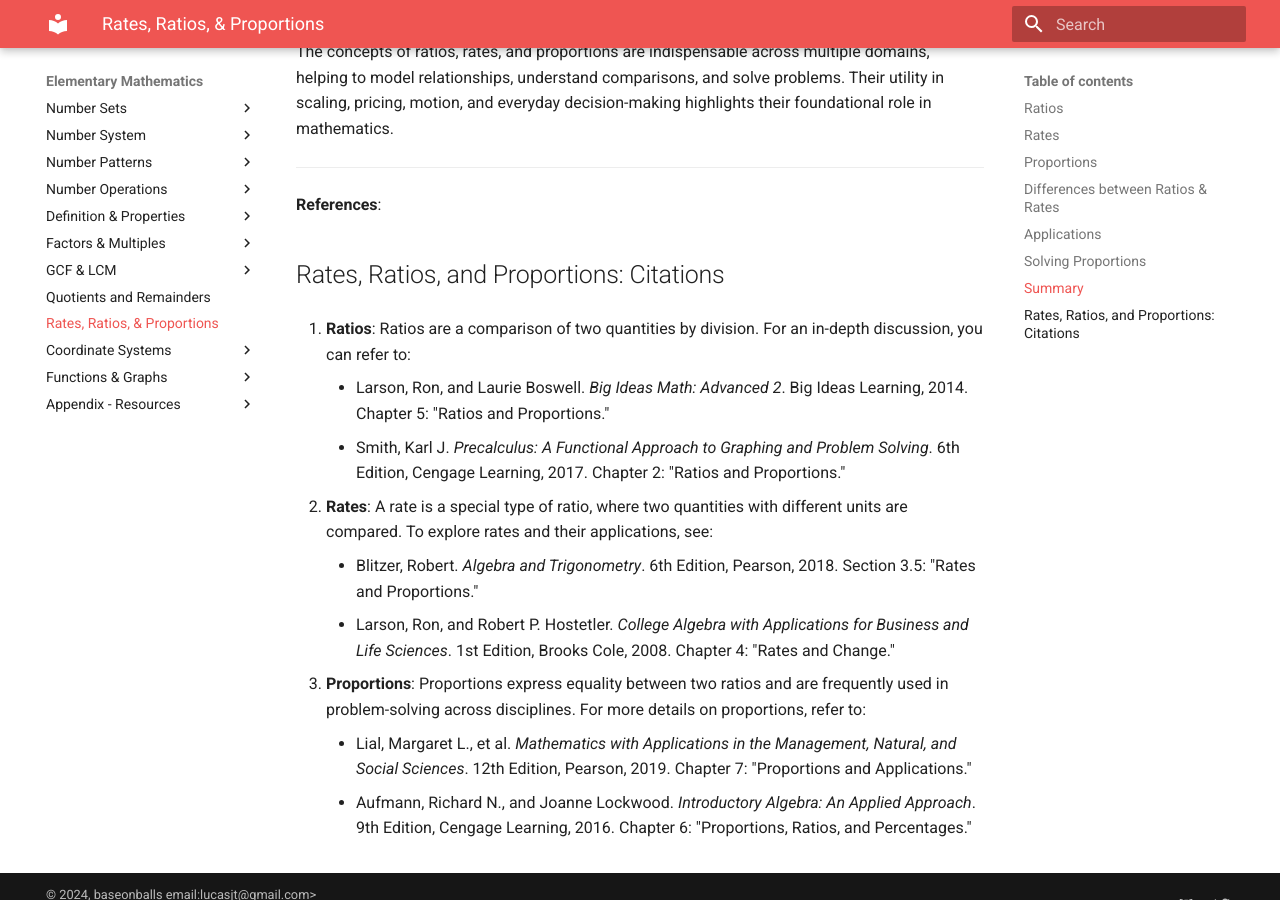
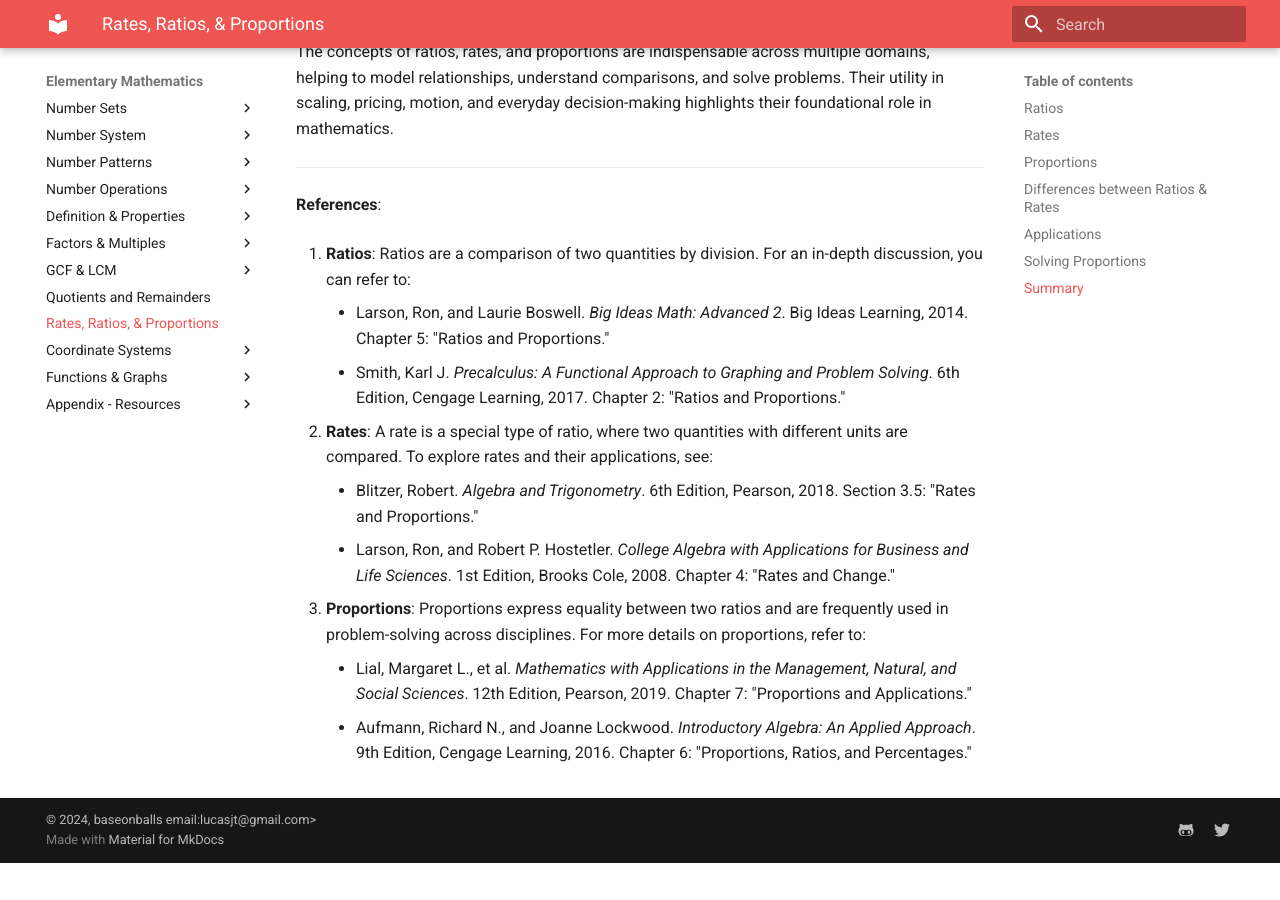
Before and after one commit to baseonballs/mpower-sitedocs, an MkDocs documentation site: the page built from site-docs/mathematics/elem/core-concepts/rates-ratios-proportions/intro.md, in a window 1280 px wide and 900 px high, scrolled down 2557 px. Built offline with MkDocs 1.6.1 and Material for MkDocs 9.7.7, drawn with Linux system fonts in a browser that asks for light colours; formulas are drawn with MathJax 3; after the commit the page ends 3420 px from its top, so only the background shows below that.

Commit message:
fixed formatting with proportions

```diff
--- a/site-docs/mathematics/elem/core-concepts/rates-ratios-proportions/intro.md
+++ b/site-docs/mathematics/elem/core-concepts/rates-ratios-proportions/intro.md
@@ -74,8 +74,6 @@ The concepts of ratios, rates, and proportions are indispensable across multiple
 
 **References**:
 
-## Rates, Ratios, and Proportions: Citations
-
 1. **Ratios**: Ratios are a comparison of two quantities by division. For an in-depth discussion, you can refer to:
       - Larson, Ron, and Laurie Boswell. *Big Ideas Math: Advanced 2*. Big Ideas Learning, 2014. Chapter 5: "Ratios and Proportions."
       - Smith, Karl J. *Precalculus: A Functional Approach to Graphing and Problem Solving*. 6th Edition, Cengage Learning, 2017. Chapter 2: "Ratios and Proportions."
```
